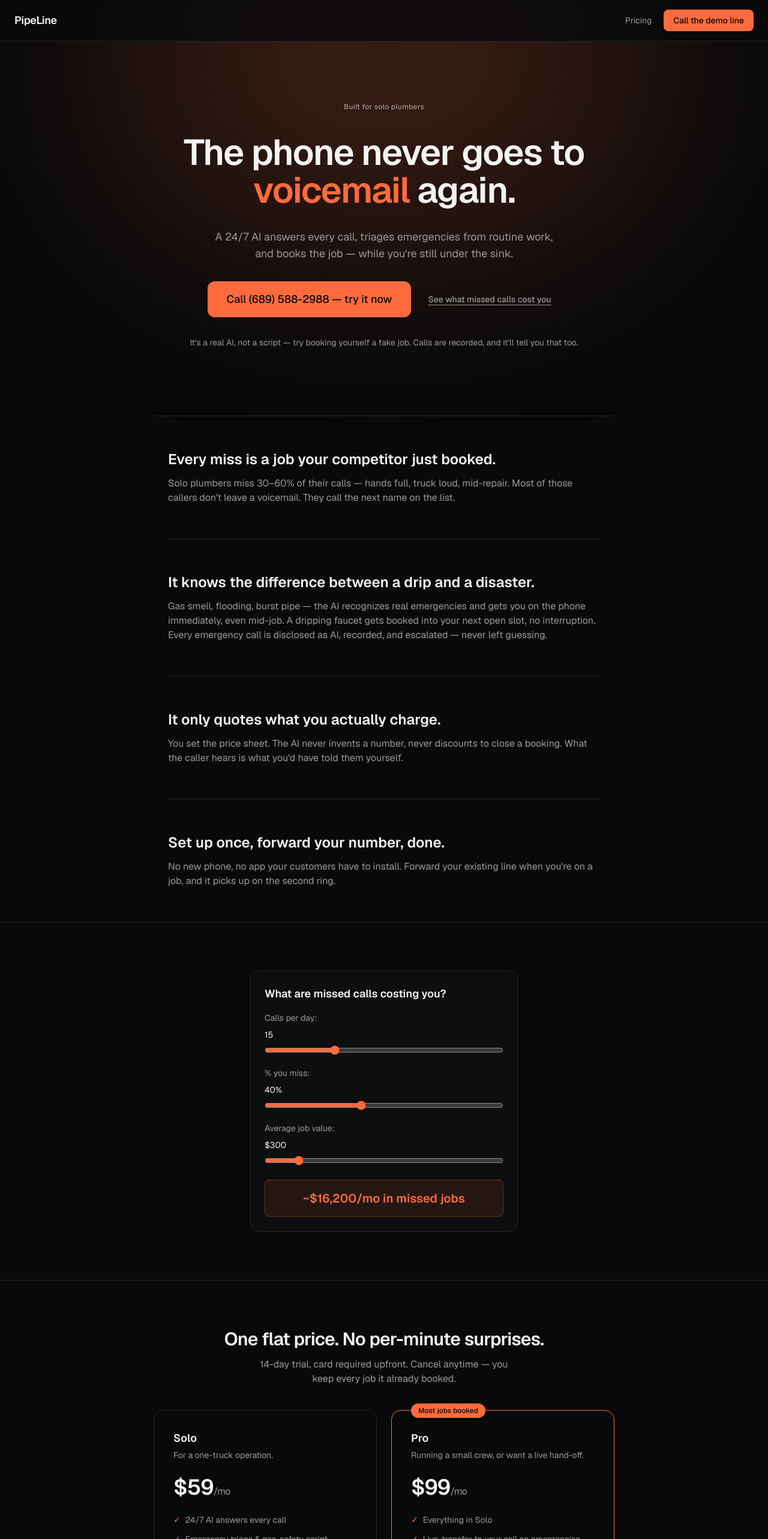
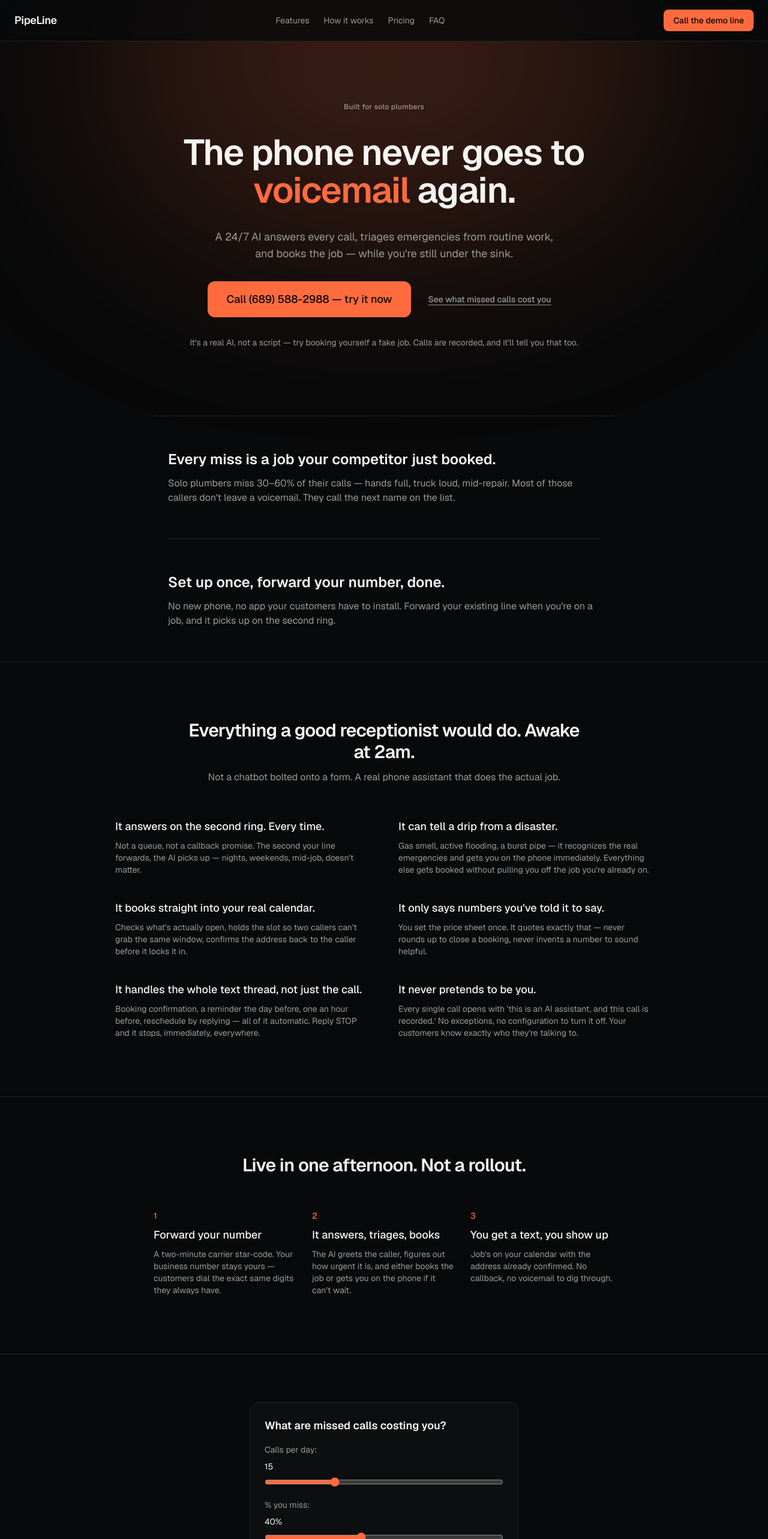
Before and after one commit to Nishal77/Pipeline, a Next.js app in the folder apps/web/: page / in a window 1280 px wide. Shown: the top 2566 px of the page at 60% size. Built offline with nearby package versions, Linux system fonts and the light colour scheme.

Commit message:
Expand landing page: nav links, Features grid, How-it-works, FAQ sections

```diff
--- a/apps/web/src/app/page.tsx
+++ b/apps/web/src/app/page.tsx
@@ -7,25 +7,107 @@ import WaitlistForm from "./WaitlistForm";
 const DEMO_NUMBER = "+16895882988";
 const DEMO_NUMBER_DISPLAY = "(689) 588-2988";
 
+const FEATURES = [
+  {
+    title: "It answers on the second ring. Every time.",
+    body: "Not a queue, not a callback promise. The second your line forwards, the AI picks up — nights, weekends, mid-job, doesn't matter.",
+  },
+  {
+    title: "It can tell a drip from a disaster.",
+    body: "Gas smell, active flooding, a burst pipe — it recognizes the real emergencies and gets you on the phone immediately. Everything else gets booked without pulling you off the job you're already on.",
+  },
+  {
+    title: "It books straight into your real calendar.",
+    body: "Checks what's actually open, holds the slot so two callers can't grab the same window, confirms the address back to the caller before it locks it in.",
+  },
+  {
+    title: "It only says numbers you've told it to say.",
+    body: "You set the price sheet once. It quotes exactly that — never rounds up to close a booking, never invents a number to sound helpful.",
+  },
+  {
+    title: "It handles the whole text thread, not just the call.",
+    body: "Booking confirmation, a reminder the day before, one an hour before, reschedule by replying — all of it automatic. Reply STOP and it stops, immediately, everywhere.",
+  },
+  {
+    title: "It never pretends to be you.",
+    body: "Every single call opens with 'this is an AI assistant, and this call is recorded.' No exceptions, no configuration to turn it off. Your customers know exactly who they're talking to.",
+  },
+];
+
+const STEPS = [
+  {
+    n: "1",
+    title: "Forward your number",
+    body: "A two-minute carrier star-code. Your business number stays yours — customers dial the exact same digits they always have.",
+  },
+  {
+    n: "2",
+    title: "It answers, triages, books",
+    body: "The AI greets the caller, figures out how urgent it is, and either books the job or gets you on the phone if it can't wait.",
+  },
+  {
+    n: "3",
+    title: "You get a text, you show up",
+    body: "Job's on your calendar with the address already confirmed. No callback, no voicemail to dig through.",
+  },
+];
+
+const FAQS = [
+  {
+    q: "Does it actually sound like a person, or a robot reading a script?",
+    a: "It's a real conversational AI, not a phone tree — it can handle a rambling caller, a bad connection, someone who changes their mind mid-sentence. But it always tells the caller up front that it's an AI. That's not a setting you can turn off, and we're not going to pretend otherwise.",
+  },
+  {
+    q: "What happens if it genuinely can't help the caller?",
+    a: "After two failed attempts to understand what they need, it stops guessing, takes a message with whatever contact info it has, and texts you. It never loops a confused caller forever.",
+  },
+  {
+    q: "What if it's a real emergency — gas leak, flooding, whatever?",
+    a: "It's built to catch those specifically and treat them differently from a routine call: safety instructions first, then it gets you on the phone right away instead of quietly booking an appointment for Tuesday.",
+  },
+  {
+    q: "Do I have to give up my business number?",
+    a: "No. You forward your existing number to it. Customers dial what they've always dialed — they never see a new number, never know anything changed on your end.",
+  },
+  {
+    q: "What's the contract length?",
+    a: "Month to month. Cancel whenever — you keep every job it already booked, and your number just forwards to voicemail again.",
+  },
+  {
+    q: "Is call data actually private?",
+    a: "Recordings and transcripts are encrypted and only visible to you, behind a signed link that expires. Nothing about your calls trains a model that anyone else's business touches.",
+  },
+];
+
 export default function Home() {
   return (
     <main className="relative flex min-h-screen flex-col overflow-hidden bg-background text-foreground">
       {/* Sticky nav */}
       <nav className="sticky top-0 z-20 flex items-center justify-between border-b border-border bg-background/80 px-6 py-4 backdrop-blur">
         <span className="text-lg font-semibold tracking-tight">PipeLine</span>
-        <div className="flex items-center gap-5">
-          <a href="#pricing" className="hidden text-sm text-muted sm:inline">
+        <div className="hidden items-center gap-6 sm:flex">
+          <a href="#features" className="text-sm text-muted hover:text-foreground">
+            Features
+          </a>
+          <a href="#how" className="text-sm text-muted hover:text-foreground">
+            How it works
+          </a>
+          <a href="#pricing" className="text-sm text-muted hover:text-foreground">
             Pricing
           </a>
-          <a href={`tel:${DEMO_NUMBER}`} className="rounded-lg bg-accent px-4 py-2 text-sm font-medium text-accent-foreground">
-            Call the demo line
+          <a href="#faq" className="text-sm text-muted hover:text-foreground">
+            FAQ
           </a>
         </div>
+        <a href={`tel:${DEMO_NUMBER}`} className="rounded-lg bg-accent px-4 py-2 text-sm font-medium text-accent-foreground">
+          Call the demo line
+        </a>
       </nav>
 
       {/* Glow motif behind hero — CSS-only, no external asset */}
       <div className="pointer-events-none absolute top-0 left-1/2 h-[600px] w-[900px] -translate-x-1/2 -translate-y-1/3 rounded-full bg-accent/20 blur-[140px]" />
 
+      {/* Hero */}
       <section className="relative flex flex-col items-center gap-8 px-6 pt-24 pb-28 text-center">
         <span className="rounded-full border border-border px-3 py-1 text-xs font-medium tracking-wide text-muted">
           Built for solo plumbers
@@ -53,7 +135,7 @@ export default function Home() {
         </p>
       </section>
 
-      {/* One job per section, divided by hairline borders — no card-grid decoration */}
+      {/* Problem framing — one job per section, hairline-divided, no card grid */}
       <section className="relative mx-auto flex w-full max-w-3xl flex-col divide-y divide-border border-t border-border px-6">
         <div className="flex flex-col gap-3 py-14">
           <h2 className="text-2xl font-semibold">Every miss is a job your competitor just booked.</h2>
@@ -62,24 +144,6 @@ export default function Home() {
             callers don&apos;t leave a voicemail. They call the next name on the list.
           </p>
         </div>
-
-        <div className="flex flex-col gap-3 py-14">
-          <h2 className="text-2xl font-semibold">It knows the difference between a drip and a disaster.</h2>
-          <p className="text-muted">
-            Gas smell, flooding, burst pipe — the AI recognizes real emergencies and gets you on the phone
-            immediately, even mid-job. A dripping faucet gets booked into your next open slot, no interruption.
-            Every emergency call is disclosed as AI, recorded, and escalated — never left guessing.
-          </p>
-        </div>
-
-        <div className="flex flex-col gap-3 py-14">
-          <h2 className="text-2xl font-semibold">It only quotes what you actually charge.</h2>
-          <p className="text-muted">
-            You set the price sheet. The AI never invents a number, never discounts to close a booking. What
-            the caller hears is what you&apos;d have told them yourself.
-          </p>
-        </div>
-
         <div className="flex flex-col gap-3 py-14">
           <h2 className="text-2xl font-semibold">Set up once, forward your number, done.</h2>
           <p className="text-muted">
@@ -89,10 +153,43 @@ export default function Home() {
         </div>
       </section>
 
+      {/* Features */}
+      <section id="features" className="relative border-t border-border px-6 py-24">
+        <div className="mx-auto mb-14 flex max-w-2xl flex-col items-center gap-3 text-center">
+          <h2 className="text-3xl font-semibold tracking-tight">Everything a good receptionist would do. Awake at 2am.</h2>
+          <p className="text-muted">Not a chatbot bolted onto a form. A real phone assistant that does the actual job.</p>
+        </div>
+        <div className="mx-auto grid w-full max-w-4xl grid-cols-1 gap-x-12 gap-y-10 sm:grid-cols-2">
+          {FEATURES.map((f) => (
+            <div key={f.title} className="flex flex-col gap-2">
+              <h3 className="text-lg font-medium">{f.title}</h3>
+              <p className="text-sm text-muted">{f.body}</p>
+            </div>
+          ))}
+        </div>
+      </section>
+
+      {/* How it works */}
+      <section id="how" className="relative border-t border-border px-6 py-24">
+        <div className="mx-auto mb-14 flex max-w-2xl flex-col items-center gap-3 text-center">
+          <h2 className="text-3xl font-semibold tracking-tight">Live in one afternoon. Not a rollout.</h2>
+        </div>
+        <div className="mx-auto flex w-full max-w-3xl flex-col gap-10 sm:flex-row sm:gap-6">
+          {STEPS.map((s) => (
+            <div key={s.n} className="flex flex-1 flex-col gap-2">
+              <span className="text-sm font-medium text-accent">{s.n}</span>
+              <h3 className="text-lg font-medium">{s.title}</h3>
+              <p className="text-sm text-muted">{s.body}</p>
+            </div>
+          ))}
+        </div>
+      </section>
+
       <section id="calculator" className="relative flex flex-col items-center gap-4 border-t border-border px-6 py-20">
         <CostCalculator />
       </section>
 
+      {/* Pricing */}
       <section id="pricing" className="relative flex flex-col items-center gap-10 border-t border-border px-6 py-20">
         <div className="flex flex-col items-center gap-3 text-center">
           <h2 className="text-3xl font-semibold tracking-tight">One flat price. No per-minute surprises.</h2>
@@ -178,6 +275,25 @@ export default function Home() {
         <p className="text-sm text-muted">Both plans: no setup fee, no long-term contract. It only quotes the prices you set — never invents a number.</p>
       </section>
 
+      {/* FAQ */}
+      <section id="faq" className="relative border-t border-border px-6 py-24">
+        <div className="mx-auto mb-12 flex max-w-2xl flex-col items-center gap-3 text-center">
+          <h2 className="text-3xl font-semibold tracking-tight">Questions you&apos;d actually ask</h2>
+        </div>
+        <div className="mx-auto flex w-full max-w-2xl flex-col divide-y divide-border">
+          {FAQS.map((item) => (
+            <details key={item.q} className="group py-5">
+              <summary className="flex cursor-pointer list-none items-center justify-between gap-4 text-left font-medium">
+                {item.q}
+                <span className="shrink-0 text-muted transition-transform group-open:rotate-45">+</span>
+              </summary>
+              <p className="mt-3 text-sm text-muted">{item.a}</p>
+            </details>
+          ))}
+        </div>
+      </section>
+
+      {/* Final CTA */}
       <section className="relative flex flex-col items-center gap-4 border-t border-border px-6 py-20 text-center">
         <h2 className="text-2xl font-semibold">Not ready to switch your line over yet?</h2>
         <p className="max-w-md text-muted">Get on the list — we&apos;ll text you the day it&apos;s live.</p>
@@ -186,6 +302,12 @@ export default function Home() {
 
       <footer className="relative flex flex-col items-center gap-4 border-t border-border px-6 py-10 text-xs text-muted">
         <div className="flex gap-4">
+          <a href="#features" className="underline">
+            Features
+          </a>
+          <a href="#pricing" className="underline">
+            Pricing
+          </a>
           <a href="/privacy" className="underline">
             Privacy
           </a>
```
